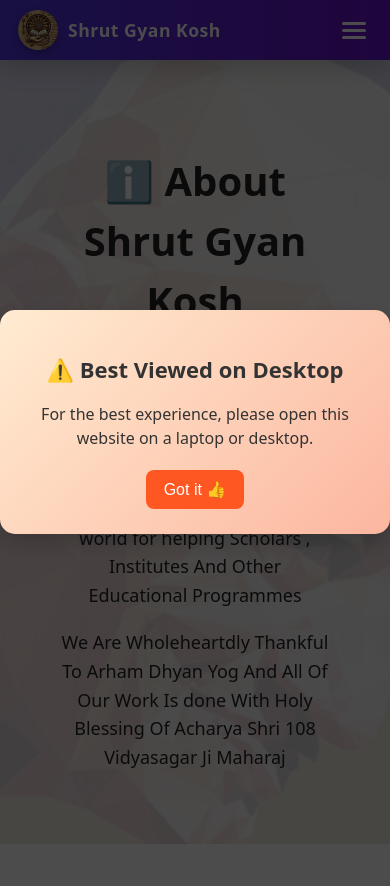
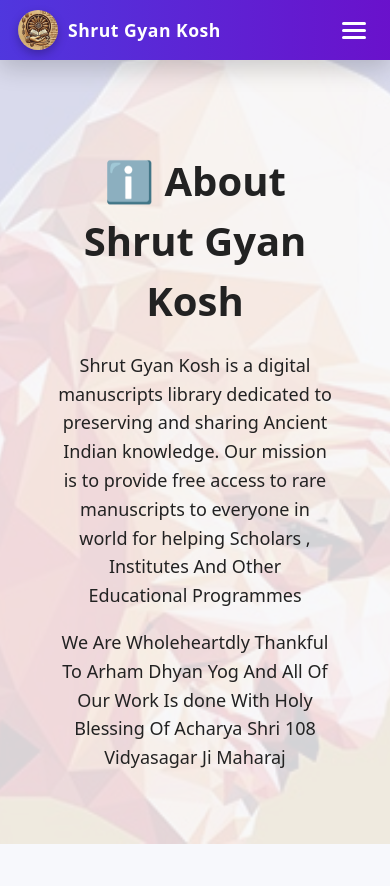
Before and after one commit to koshshrutgyan-source/shrut-gyan-kosh, a Flask app: page /about in a window 390 px wide. Before the commit the page ends 841 px from the top, so only its background shows below. Run offline with Flask 3, Linux system fonts and the light colour scheme; parts of the project's set-up code (start-up, migrations or seed data) failed here and were passed over.

Commit message:
Update base.html

```diff
--- a/templates/base.html
+++ b/templates/base.html
@@ -23,6 +23,7 @@
   transform: scale(1.05);
   color: #fff !important;
 }
+
 .flash {
   padding: 10px;
   margin: 12px 0;
@@ -35,9 +36,8 @@
 .flash.warning { background:#fff3cd; color:#856404; }
 .flash.danger  { background:#f8d7da; color:#721c24; }
 .flash.info    { background:#cce5ff; color:#004085; }
-    :root {
-      --maxw: 1200px;
-    }
+
+:root { --maxw: 1200px; }
 * { box-sizing: border-box; }
 html, body { margin: 0; padding: 0; }
 body {
@@ -129,9 +129,7 @@
 }
 
 /* Flash messages */
-    .flash {
-      padding:10px; margin:12px 0; border-radius:8px; font-weight:600;
-    }
+.flash { padding:10px; margin:12px 0; border-radius:8px; font-weight:600; }
   </style>
 </head>
 <body>
@@ -158,14 +156,23 @@
         <a href="{{ url_for('contact') }}">Contact</a>
         <a href="{{ url_for('join') }}">Join Us</a>
         <a href="{{ url_for('search') }}">Search</a>
+        <a href="{{ url_for('supporters') }}">🌟 Supporters</a>
 
         {% if session.get("user") %}
-          <span class="sgk-user">👤 {{ session.get("name") or session.get("user") }}</span>
+          <!-- My Account -->
+          <a href="{{ url_for('profile') }}" class="sgk-user">👤 {{ session.get("name") or session.get("user") }}</a>
+
+          <!-- Admin Panel -->
+          {% set admin_emails = ["abhyudayapjain@gmail.com","vaibhavjain22112004@gmail.com","colleague2@gmail.com"] %}
+          {% if session.get("user") in admin_emails %}
+            <a href="{{ url_for('admin_panel') }}" class="sgk-btn sgk-btn--light">Admin Panel</a>
+          {% endif %}
+
+          <!-- Logout -->
           <a href="{{ url_for('logout') }}" class="sgk-btn sgk-btn--danger">Logout</a>
         {% else %}
           <a class="btn btn-login btn-sm" href="{{ url_for('login') }}">Login</a>
         {% endif %}
-        <a href="{{ url_for('supporters') }}">🌟 Supporters</a>
       </nav>
     </div>
   </header>
@@ -194,114 +201,5 @@
       if (btn && links) btn.addEventListener('click', () => links.classList.toggle('open'));
     });
   </script>
-
-<!-- 🚀 Device Warning Modal -->
-<div id="deviceModal" class="device-modal">
-  <div class="device-modal-content">
-    <h2>⚠️ Best Viewed on Desktop</h2>
-    <p>
-      For the best experience, please open this website on a laptop or desktop.
-    </p>
-    <button id="closeModal">Got it 👍</button>
-  </div>
-</div>
-
-<style>
-  /* Modal Background */
-  .device-modal {
-    display: none;
-    position: fixed;
-    z-index: 9999;
-    left: 0;
-    top: 0;
-    width: 100%;
-    height: 100%;
-    background: rgba(0, 0, 0, 0.7);
-    justify-content: center;
-    align-items: center;
-    animation: fadeIn 0.5s ease-in-out;
-  }
-
-  /* Modal Box */
-  .device-modal-content {
-    background: linear-gradient(135deg, #ffecd2, #fcb69f);
-    color: #333;
-    padding: 25px 35px;
-    border-radius: 15px;
-    text-align: center;
-    max-width: 400px;
-    box-shadow: 0 8px 25px rgba(0, 0, 0, 0.2);
-    animation: slideIn 0.6s ease-out;
-  }
-
-  .device-modal-content h2 {
-    margin-bottom: 15px;
-    font-size: 22px;
-  }
-
-  .device-modal-content p {
-    margin-bottom: 20px;
-    font-size: 16px;
-  }
-
-  /* Button */
-  .device-modal-content button {
-    background: #ff5722;
-    color: white;
-    border: none;
-    padding: 10px 18px;
-    border-radius: 8px;
-    font-size: 16px;
-    cursor: pointer;
-    transition: 0.3s;
-  }
-
-  .device-modal-content button:hover {
-    background: #e64a19;
-    transform: scale(1.05);
-  }
-
-  /* Animations */
-  @keyframes fadeIn {
-    from {
-      opacity: 0;
-    }
-    to {
-      opacity: 1;
-    }
-  }
-
-  @keyframes slideIn {
-    from {
-      transform: translateY(-50px);
-      opacity: 0;
-    }
-    to {
-      transform: translateY(0);
-      opacity: 1;
-    }
-  }
-</style>
-
-<script>
-  document.addEventListener("DOMContentLoaded", function () {
-    // Detect if device width is less than 992px (tablet/mobile)
-    if (window.innerWidth < 992) {
-      const modal = document.getElementById("deviceModal");
-      const closeBtn = document.getElementById("closeModal");
-
-      if (modal) {
-        modal.style.display = "flex"; // Show modal
-
-        if (closeBtn) {
-          closeBtn.addEventListener("click", function () {
-            modal.style.display = "none";
-          });
-        }
-      }
-    }
-  });
-</script>
-
 </body>
 </html>
```
Lines whose indentation alone changed are shown as unchanged.
